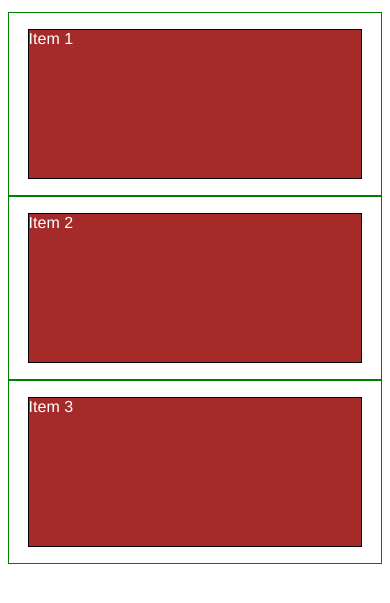
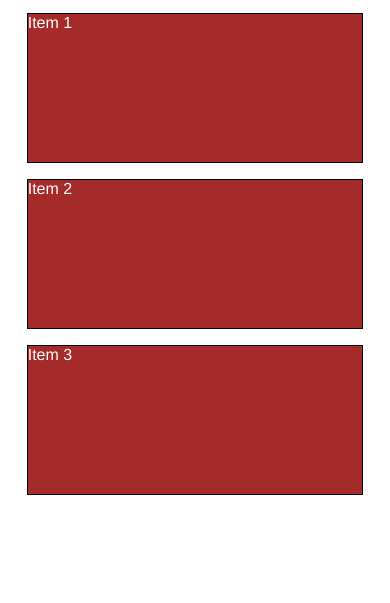
Before and after one commit to MykhailoFokin/module2-solution, a plain HTML site: page index.html in a window 390 px wide. Shown: the part 61-664 px from the top of the page. Drawn offline with Linux system fonts and the light colour scheme.

Commit message:
template commit

```diff
--- a/css/stylesheet.css
+++ b/css/stylesheet.css
@@ -111,7 +111,7 @@ p {
 }
 
 /********** Mobile **********/
-@media (max-width: 767px) {
+/*@media (max-width: 767px) {
   .col-tx-1, .col-tx-2, .col-tx-3, .col-tx-4, .col-tx-5, .col-tx-6, .col-tx-7, .col-tx-8, .col-tx-9, .col-tx-10, .col-tx-11, .col-tx-12 {
     float: left;
     border: 1px solid green;
@@ -152,4 +152,4 @@ p {
   .col-tx-12 {
     width: 100%;
   }
-}S
+}*/
--- a/index.html
+++ b/index.html
@@ -10,9 +10,9 @@
 <h1>Responsive Layout</h1>
 
 <div class="row">
-  <div class="col-lg-3 col-md-6 col-tx-12"><p>Item 1</p></div>
-  <div class="col-lg-3 col-md-6 col-tx-12"><p>Item 2</p></div>
-  <div class="col-lg-3 col-md-6 col-tx-12"><p>Item 3</p></div>
+  <div class="col-lg-3 col-md-6"><p>Item 1</p></div>
+  <div class="col-lg-3 col-md-6"><p>Item 2</p></div>
+  <div class="col-lg-3 col-md-6"><p>Item 3</p></div>
 </div>
 
 </body>
```
